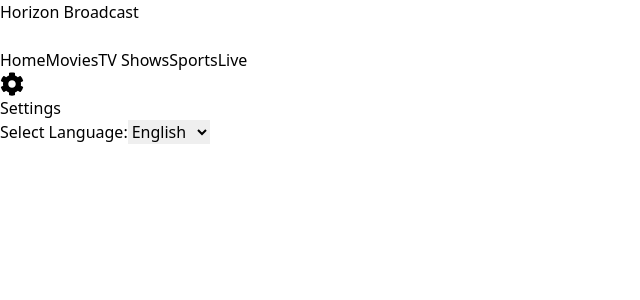
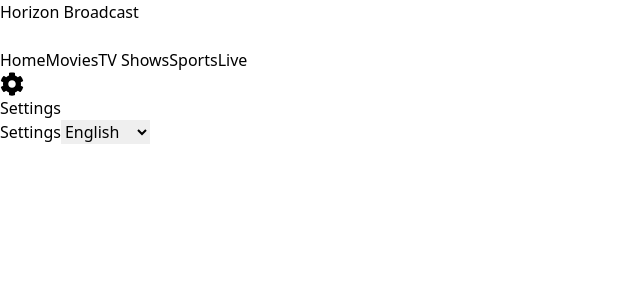
Before and after one commit to YOmprakash/Horizon-Broadcast, a React (Vite) app: page /live in a window 1280 px wide. Both pictures are taken after a click on the button "Settings". Shown: the top 300 px of the page, without its empty margins (0-640 px from the left). Built offline with nearby package versions, Linux system fonts and the light colour scheme.

Commit message:
add languae

```diff
--- a/src/App.jsx
+++ b/src/App.jsx
@@ -19,9 +19,11 @@ const App = () => {
     setLanguage(lang);
   };
 
+
   useEffect(() => {
     localStorage.setItem("language", language);
   }, [language]);
+
   return (
     <Router>
       <div>
--- a/src/components/Navbar.jsx
+++ b/src/components/Navbar.jsx
@@ -18,7 +18,7 @@ const languages = [
   "Russian",
   "Spanish",
   "Chinese",
-  '設定'
+  'Japanesh',
 ];
 
 const Navbar = ({ language, onLanguageChange }) => {
@@ -103,7 +103,7 @@ const Navbar = ({ language, onLanguageChange }) => {
           {showSettings && (
             <div className="absolute right-0 z-50 w-48 mt-2 bg-white rounded-md shadow-lg">
               <div className="p-4">
-                <label className="block text-gray-700">Select Language:</label>
+              <label className="block text-gray-700">{currentTranslations.Settings}</label>
                 <select
                   value={language}
                   onChange={(e) => onLanguageChange(e.target.value)}
```
